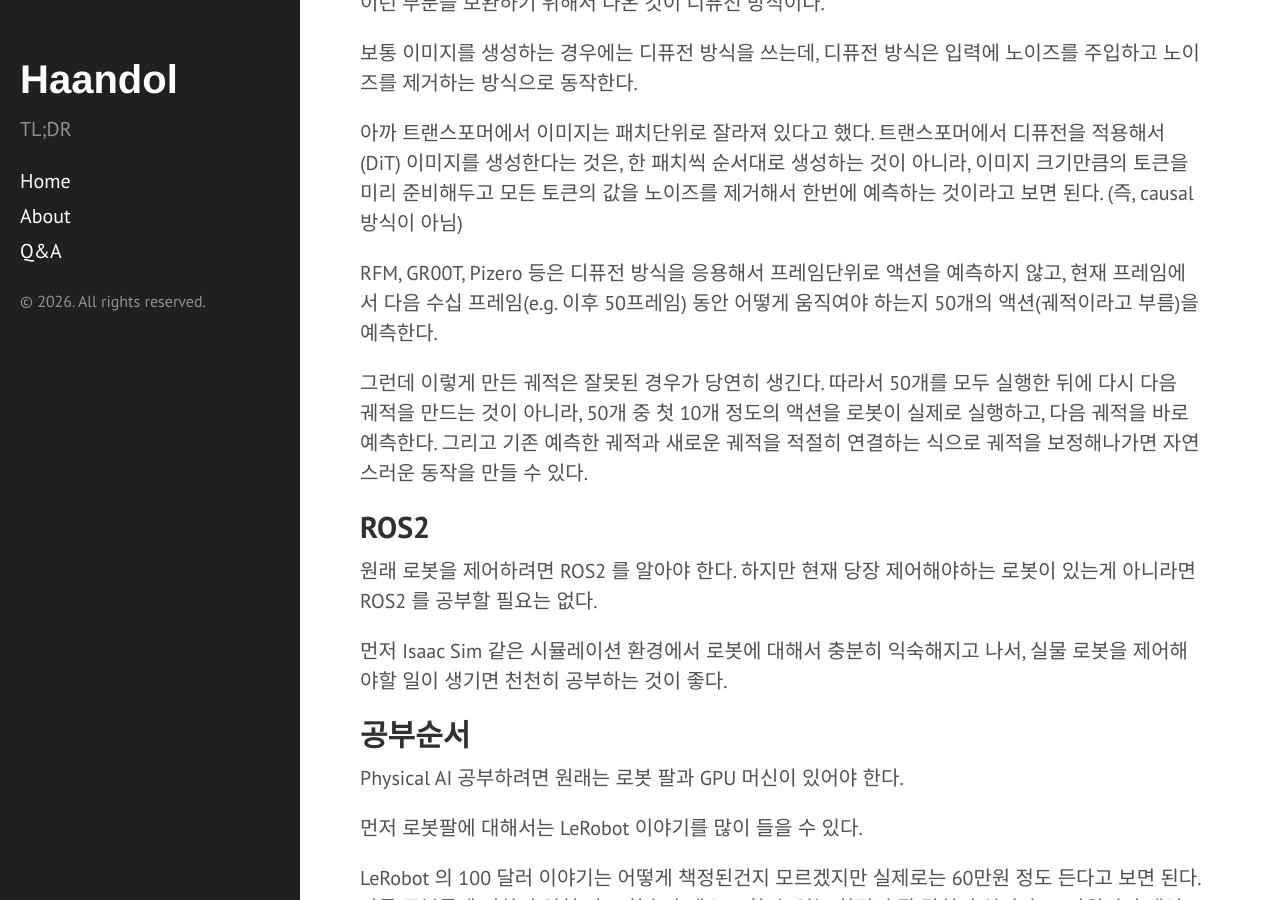
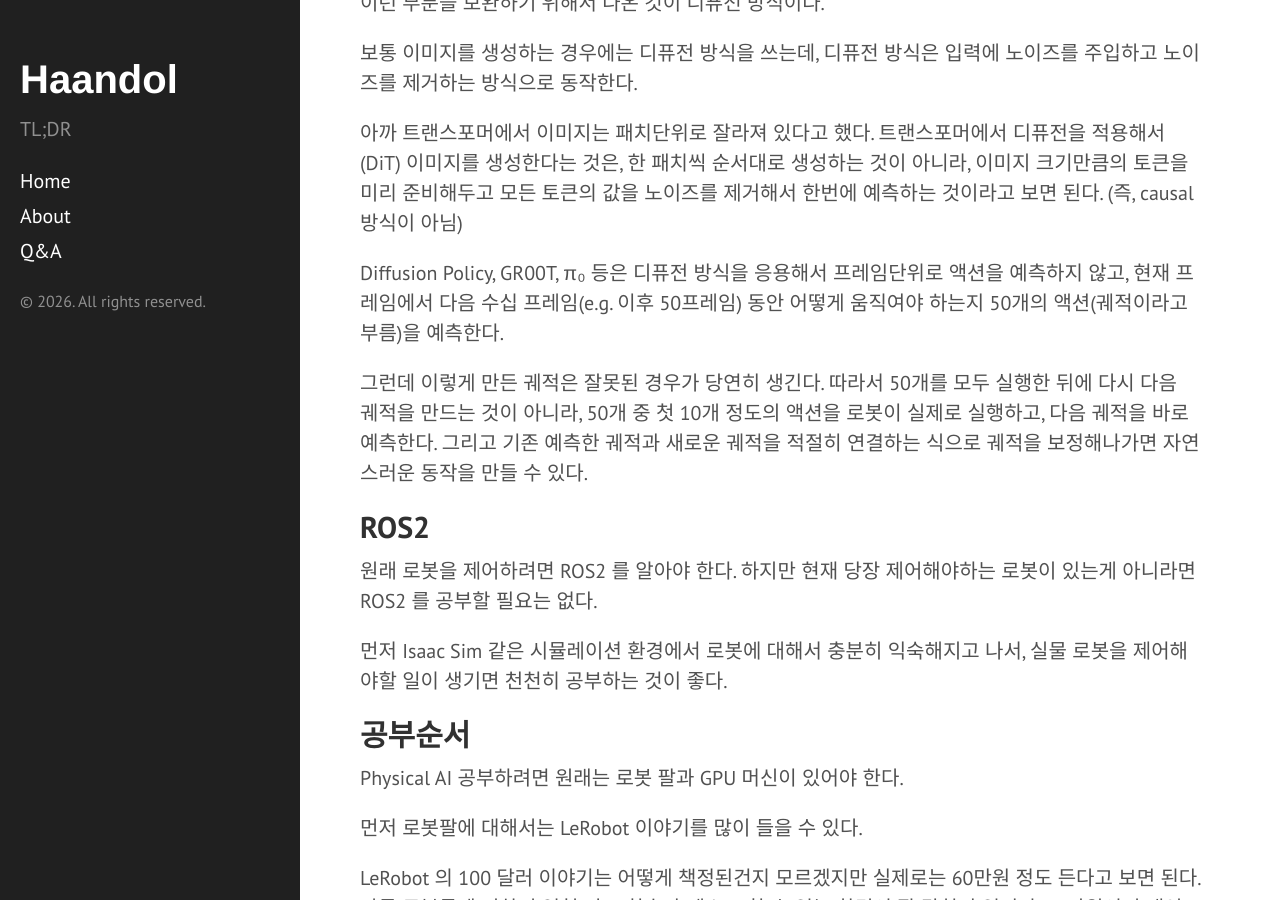
Before and after one commit to haandol/haandol.github.com, a Jekyll site: the page built from _posts/2026-01-02-physical-ai-demystifying.md, in a window 1280 px wide and 900 px high, scrolled down 3742 px. Built offline with Jekyll 4.4.1, drawn with Linux system fonts in a browser that asks for light colours; comment, search, counter and statistics services are not loaded; some of the changed text lies outside the part shown.

Commit message:
enhance terminology and clarity in Physical AI article, updating examples and correcting model names for accuracy

```diff
--- a/_posts/2026-01-02-physical-ai-demystifying.md
+++ b/_posts/2026-01-02-physical-ai-demystifying.md
@@ -37,9 +37,9 @@
 
 AI 로 모터를 제어하는 방식은 크게, 아래의 3가지 방식이 있다고 보면 된다:
 
-1. IL + RL 방식과 (유니트리 G1 등)
-2. Foundation Model 기반의 방식 (GR00T N 등)
-3. 둘을 적절히 합쳐서 쓰는 방식 (Pizero, RT-X 등)
+1. IL + RL 방식 (유니트리 G1 locomotion 등)
+2. Foundation Model 기반의 방식 (GR00T N1 등)
+3. 둘을 적절히 합쳐서 쓰는 방식 (π₀, RT-X 등)
 
 내가 처음 Physical AI 라는 용어를 접했던건 Jim Fan 의 TED 영상[^1]이었던거 같다. 해당 영상을 먼저 보고, 같은 주제로 2년 뒤에 발표한 아래의 영상을 보면 좀 더 잘 이해할 수 있는 것 같다.
 
@@ -89,7 +89,7 @@
 아까 트랜스포머에서 이미지는 패치단위로 잘라져 있다고 했다.
 트랜스포머에서 디퓨전을 적용해서 (DiT) 이미지를 생성한다는 것은, 한 패치씩 순서대로 생성하는 것이 아니라, 이미지 크기만큼의 토큰을 미리 준비해두고 모든 토큰의 값을 노이즈를 제거해서 한번에 예측하는 것이라고 보면 된다. (즉, causal 방식이 아님)
 
-RFM, GR00T, Pizero 등은 디퓨전 방식을 응용해서 프레임단위로 액션을 예측하지 않고, 현재 프레임에서 다음 수십 프레임(e.g. 이후 50프레임) 동안 어떻게 움직여야 하는지 50개의 액션(궤적이라고 부름)을 예측한다.
+Diffusion Policy, GR00T, π₀ 등은 디퓨전 방식을 응용해서 프레임단위로 액션을 예측하지 않고, 현재 프레임에서 다음 수십 프레임(e.g. 이후 50프레임) 동안 어떻게 움직여야 하는지 50개의 액션(궤적이라고 부름)을 예측한다.
 
 그런데 이렇게 만든 궤적은 잘못된 경우가 당연히 생긴다. 따라서 50개를 모두 실행한 뒤에 다시 다음 궤적을 만드는 것이 아니라, 50개 중 첫 10개 정도의 액션을 로봇이 실제로 실행하고, 다음 궤적을 바로 예측한다. 그리고 기존 예측한 궤적과 새로운 궤적을 적절히 연결하는 식으로 궤적을 보정해나가면 자연스러운 동작을 만들 수 있다.
 
```
